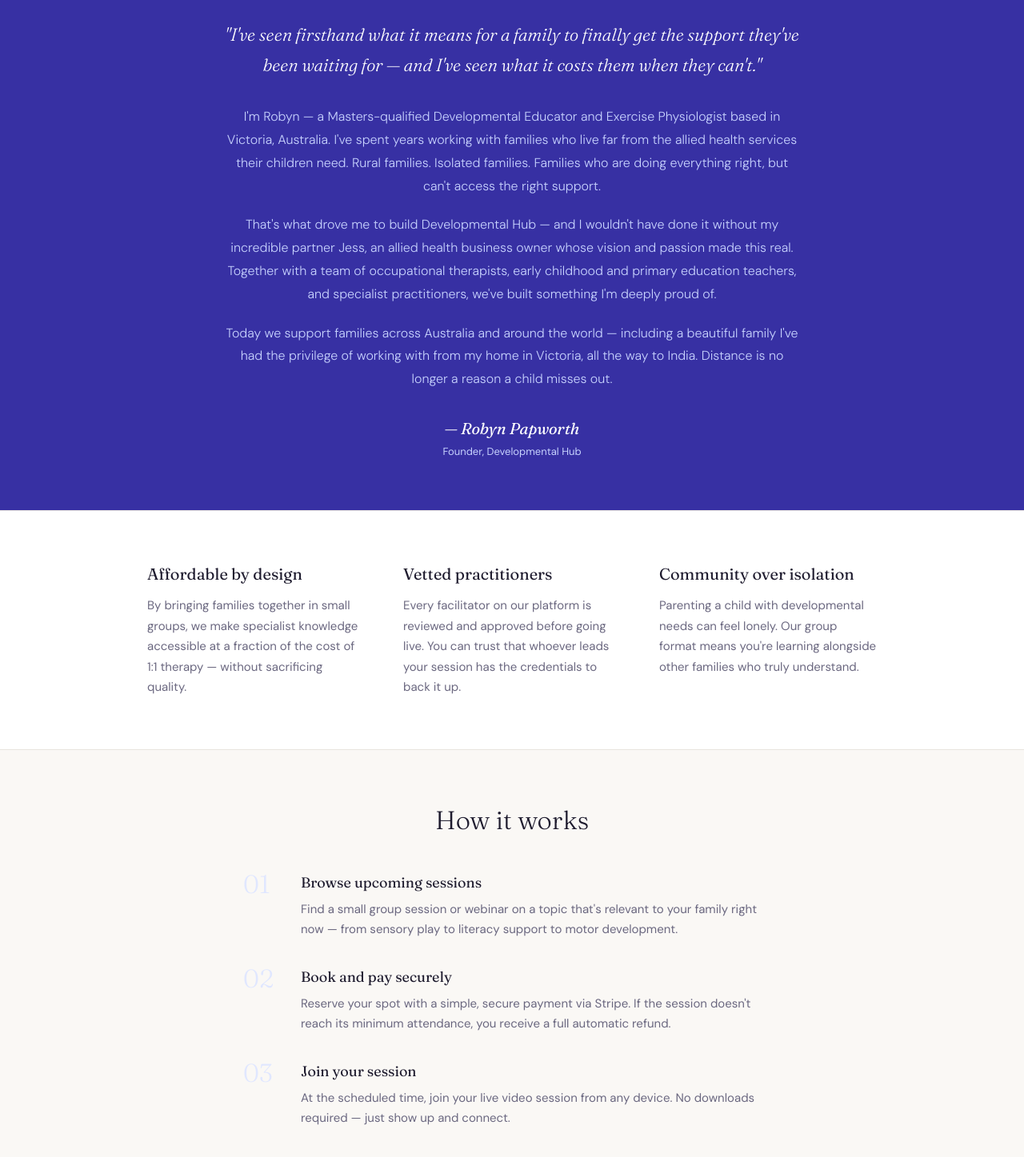
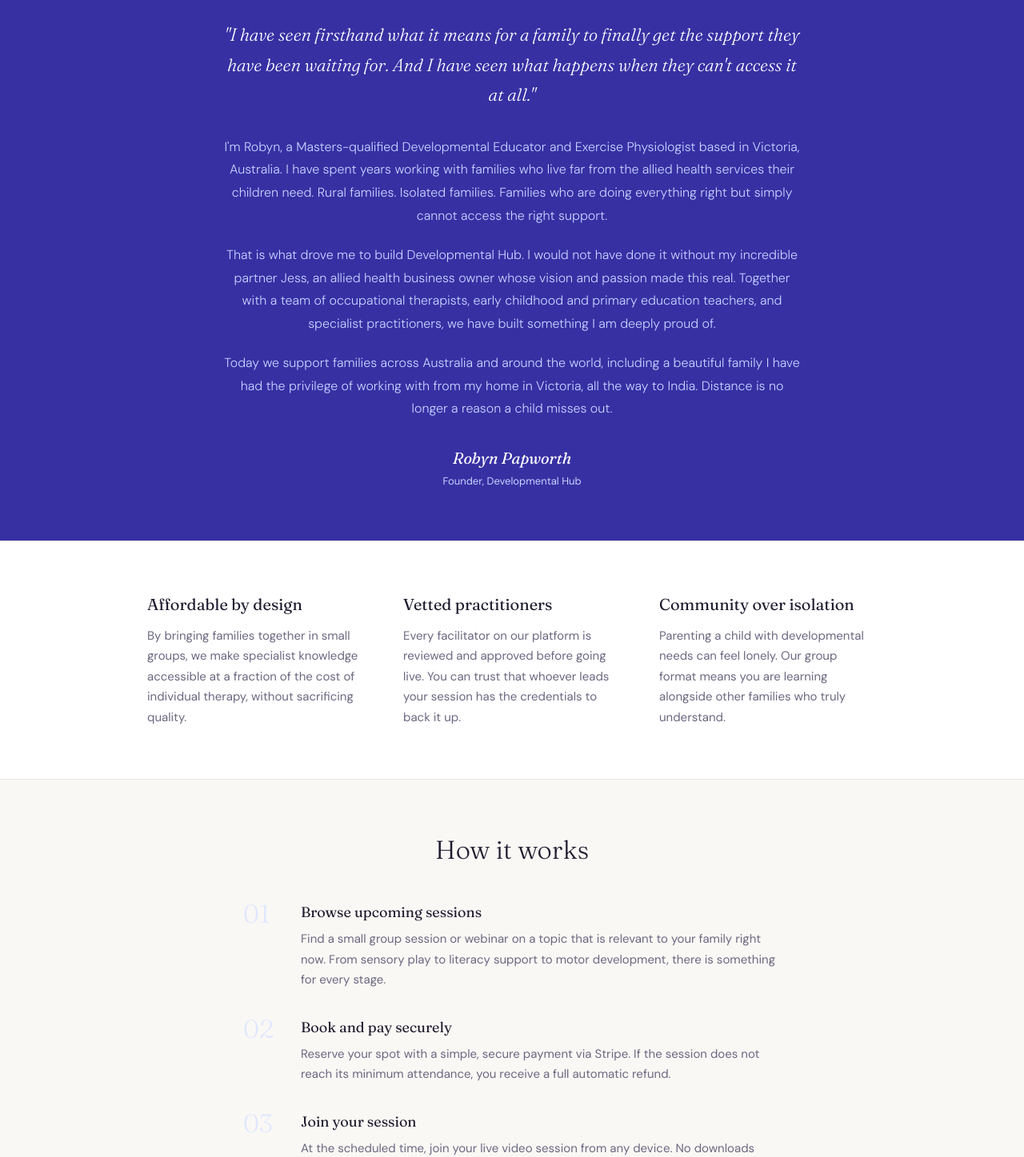
Before and after one commit to developmentalhub/allied-health-assistant-course, a Next.js app: page /about in a window 1280 px wide. Shown: the part 560-2007 px from the top of the page at 80% size. Built offline with nearby package versions, Linux system fonts and the light colour scheme.

Commit message:
Remove dashes from about page copy

```diff
--- a/app/about/page.tsx
+++ b/app/about/page.tsx
@@ -15,7 +15,7 @@ export default function AboutPage() {
           Expert support, built around how families actually live
         </h1>
         <p style={{ fontSize: "17px", color: "#6b6880", lineHeight: 1.7, fontWeight: 300 }}>
-          Developmental Hub was created because families navigating childhood developmental challenges deserve more than a waitlist — wherever in the world they live. We bring together vetted specialists and the families who need them, in affordable, accessible group sessions that fit real life.
+          Developmental Hub was created because families navigating childhood developmental challenges deserve more than a waitlist, wherever in the world they live. We bring together vetted specialists and the families who need them, in affordable, accessible group sessions that fit real life.
         </p>
       </section>
 
@@ -26,20 +26,20 @@ export default function AboutPage() {
             A note from our founder
           </p>
           <blockquote style={{ fontFamily: "var(--font-display)", fontSize: "22px", fontWeight: 300, color: "white", lineHeight: 1.7, textAlign: "center", margin: "0 0 32px 0", fontStyle: "italic" }}>
-            "I've seen firsthand what it means for a family to finally get the support they've been waiting for — and I've seen what it costs them when they can't."
+            "I have seen firsthand what it means for a family to finally get the support they have been waiting for. And I have seen what happens when they can't access it at all."
           </blockquote>
           <p style={{ fontSize: "16px", color: "#c7d2fe", lineHeight: 1.8, marginBottom: "20px", textAlign: "center", fontWeight: 300 }}>
-            I'm Robyn — a Masters-qualified Developmental Educator and Exercise Physiologist based in Victoria, Australia. I've spent years working with families who live far from the allied health services their children need. Rural families. Isolated families. Families who are doing everything right, but can't access the right support.
+            I'm Robyn, a Masters-qualified Developmental Educator and Exercise Physiologist based in Victoria, Australia. I have spent years working with families who live far from the allied health services their children need. Rural families. Isolated families. Families who are doing everything right but simply cannot access the right support.
           </p>
           <p style={{ fontSize: "16px", color: "#c7d2fe", lineHeight: 1.8, marginBottom: "20px", textAlign: "center", fontWeight: 300 }}>
-            That's what drove me to build Developmental Hub — and I wouldn't have done it without my incredible partner Jess, an allied health business owner whose vision and passion made this real. Together with a team of occupational therapists, early childhood and primary education teachers, and specialist practitioners, we've built something I'm deeply proud of.
+            That is what drove me to build Developmental Hub. I would not have done it without my incredible partner Jess, an allied health business owner whose vision and passion made this real. Together with a team of occupational therapists, early childhood and primary education teachers, and specialist practitioners, we have built something I am deeply proud of.
           </p>
           <p style={{ fontSize: "16px", color: "#c7d2fe", lineHeight: 1.8, textAlign: "center", fontWeight: 300 }}>
-            Today we support families across Australia and around the world — including a beautiful family I've had the privilege of working with from my home in Victoria, all the way to India. Distance is no longer a reason a child misses out.
+            Today we support families across Australia and around the world, including a beautiful family I have had the privilege of working with from my home in Victoria, all the way to India. Distance is no longer a reason a child misses out.
           </p>
           <div style={{ textAlign: "center", marginTop: "32px" }}>
             <p style={{ fontFamily: "var(--font-display)", fontSize: "20px", color: "white", fontStyle: "italic" }}>
-              — Robyn Papworth
+              Robyn Papworth
             </p>
             <p style={{ fontSize: "13px", color: "#c7d2fe", marginTop: "4px" }}>
               Founder, Developmental Hub
@@ -54,7 +54,7 @@ export default function AboutPage() {
           {[
             {
               title: "Affordable by design",
-              body: "By bringing families together in small groups, we make specialist knowledge accessible at a fraction of the cost of 1:1 therapy — without sacrificing quality."
+              body: "By bringing families together in small groups, we make specialist knowledge accessible at a fraction of the cost of individual therapy, without sacrificing quality."
             },
             {
               title: "Vetted practitioners",
@@ -62,7 +62,7 @@ export default function AboutPage() {
             },
             {
               title: "Community over isolation",
-              body: "Parenting a child with developmental needs can feel lonely. Our group format means you're learning alongside other families who truly understand."
+              body: "Parenting a child with developmental needs can feel lonely. Our group format means you are learning alongside other families who truly understand."
             },
           ].map((item) => (
             <div key={item.title}>
@@ -87,17 +87,17 @@ export default function AboutPage() {
             {
               step: "01",
               title: "Browse upcoming sessions",
-              body: "Find a small group session or webinar on a topic that's relevant to your family right now — from sensory play to literacy support to motor development."
+              body: "Find a small group session or webinar on a topic that is relevant to your family right now. From sensory play to literacy support to motor development, there is something for every stage."
             },
             {
               step: "02",
               title: "Book and pay securely",
-              body: "Reserve your spot with a simple, secure payment via Stripe. If the session doesn't reach its minimum attendance, you receive a full automatic refund."
+              body: "Reserve your spot with a simple, secure payment via Stripe. If the session does not reach its minimum attendance, you receive a full automatic refund."
             },
             {
               step: "03",
               title: "Join your session",
-              body: "At the scheduled time, join your live video session from any device. No downloads required — just show up and connect."
+              body: "At the scheduled time, join your live video session from any device. No downloads required. Just show up and connect."
             },
             {
               step: "04",
```
